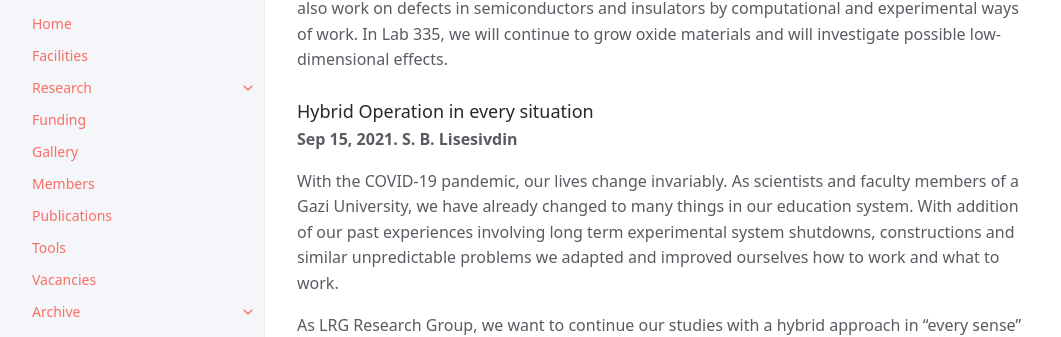
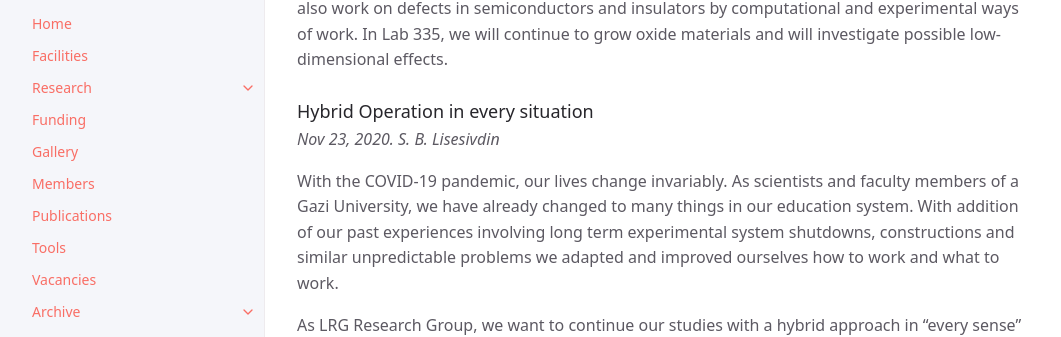
Before and after one commit to lrgresearch/2022, a Jekyll site: the page built from docs/research/next-in-lrg.md, in a window 1280 px wide and 900 px high, scrolled down 688 px. Shown: the part 132-469 px from the top of the window, without its empty margins (107-1168 px from the left). Built offline with Jekyll 4.4.1, drawn with Linux system fonts in a browser that asks for light colours.

Commit message:
Update next-in-lrg.md

```diff
--- a/docs/research/next-in-lrg.md
+++ b/docs/research/next-in-lrg.md
@@ -19,7 +19,7 @@ We also formed a sister lab at Lab-305 room. It is called Defect Hybrid Analysis
 
 ### Hybrid Operation in every situation
 
-**Sep 15, 2021. S. B. Lisesivdin**
+*Nov 23, 2020. S. B. Lisesivdin*
 
 With the COVID-19 pandemic, our lives change invariably. As scientists and faculty members of a Gazi University, we have already changed to many things in our education system. With addition of our past experiences involving long term experimental system shutdowns, constructions and similar unpredictable problems we adapted and improved ourselves how to work and what to work.
 
```
